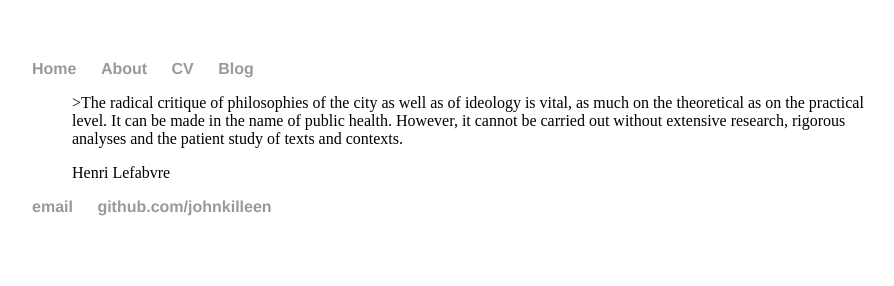
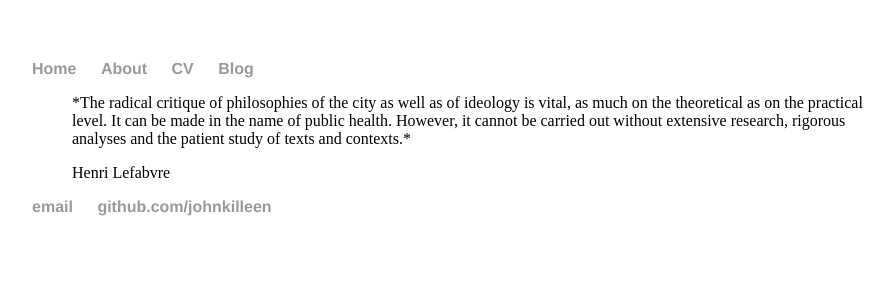
Before and after one commit to JohnKilleen/JohnKilleen.github.io, a Jekyll site: the page built from index.html, in a window 1280 px wide. Shown: the top 286 px of the page, without its empty margins (160-1054 px from the left). Built offline with Jekyll 4.4.1, drawn with Linux system fonts in a browser that asks for light colours.

```diff
--- a/index.html
+++ b/index.html
@@ -4,7 +4,7 @@ title: jpk, things
 ---
 <div class="blurb">
 	<blockquote>
-	<p>>The radical critique of philosophies of the city as well as of ideology is vital, as much on the theoretical as on the practical level. It can be made in the name of public health. However, it cannot be carried out without extensive research, rigorous analyses and the patient study of texts and contexts.</p>
+	<p>*The radical critique of philosophies of the city as well as of ideology is vital, as much on the theoretical as on the practical level. It can be made in the name of public health. However, it cannot be carried out without extensive research, rigorous analyses and the patient study of texts and contexts.*</p>
 	<p>Henri Lefabvre</p>
 	</blockquote>
 </div><!-- /.blurb -->
```
